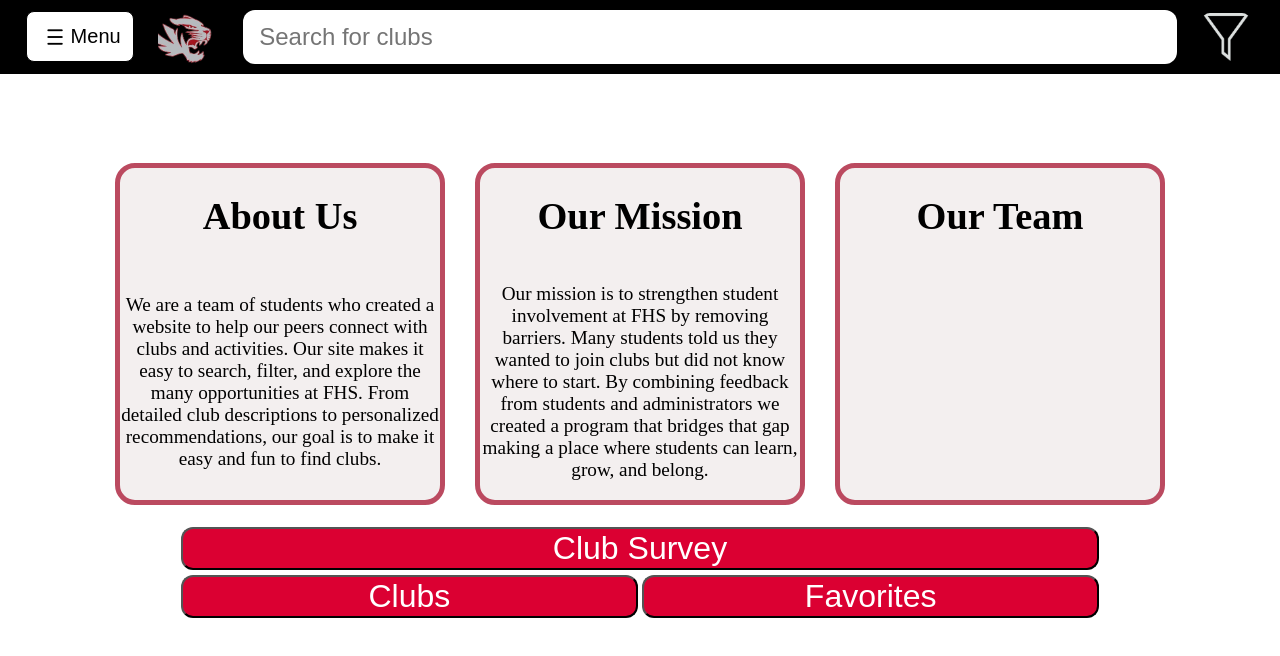
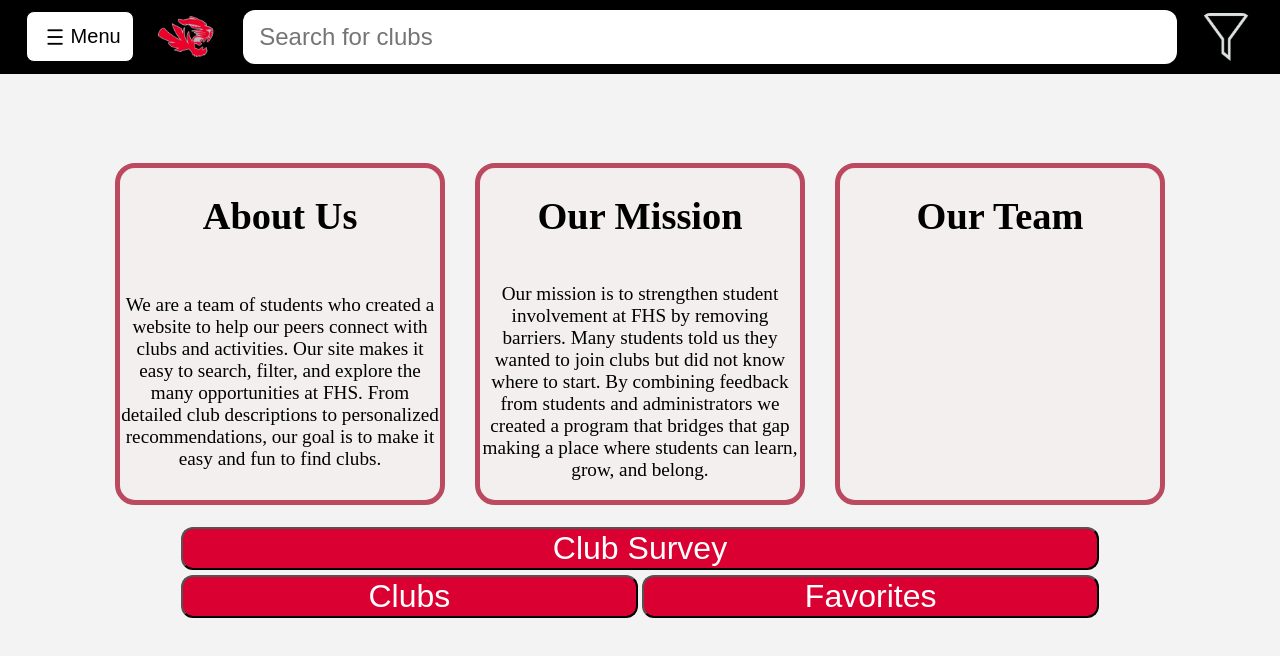
Before and after one commit to Thenameofallnames/Tiger-Finder, a plain HTML site: page index.html in a window 1280 px wide. Drawn offline with Linux system fonts and the light colour scheme.

Commit message:
Additional color corrections

```diff
--- a/Main.css
+++ b/Main.css
@@ -6,6 +6,8 @@
 html, body{
     margin: 0;
     padding: 0;
+    background: #f3f3f3;
+
 }
 .topBar{
     position: sticky;
--- a/index.html
+++ b/index.html
@@ -29,7 +29,7 @@
         </nav>
     </div>
         <a href = "index.html">
-        <img src="images/InvertedLogo.png" id="tigerIcon" alt="The Fishers High School logo">
+        <img src="images/FHSLogo.png" id="tigerIcon" alt="The Fishers High School logo">
         </a>
         <!--Search Bar-->
         <input id="searchBar"class="searchBar" type="text" placeholder="Search for clubs">
```
